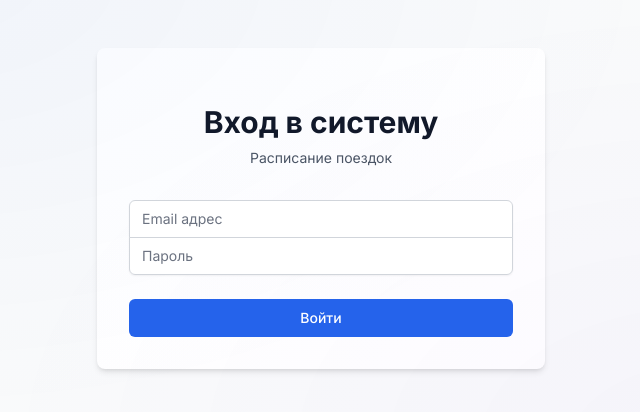
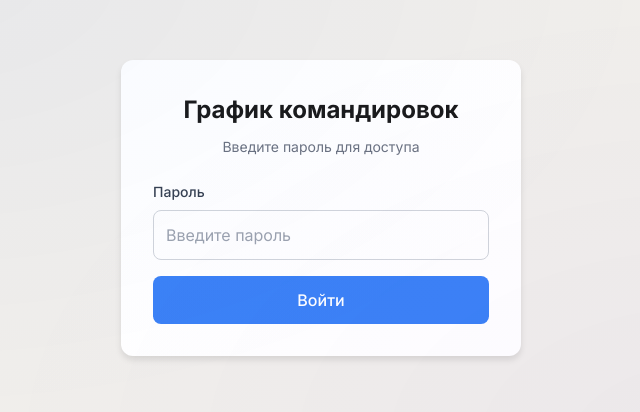
Before and after one commit to infolifemen/trip-schedule-app, a Next.js app: page /login in a window 1280 px wide. Shown: the part 192-604 px from the top of the page, without its empty margins (319-959 px from the left). Built offline with nearby package versions, Linux system fonts and the light colour scheme; no server answers.

Commit message:
feat: replace Basic Auth with client-side login page (#13)
* feat: replace Basic Auth with client-side auth and login page

* fix: update LogoutButton to use localStorage instead of Supabase

```diff
--- a/app/login/page.tsx
+++ b/app/login/page.tsx
@@ -1,112 +1,143 @@
 'use client'
 
-import { useState } from 'react'
-import { createClient } from '@/lib/supabase-browser'
+import { useState, useEffect } from 'react'
+import { useRouter } from 'next/navigation'
+
+// Простой пароль (можно изменить через env vars в Vercel)
+const SITE_PASSWORD = process.env.NEXT_PUBLIC_SITE_PASSWORD || 'grafik2026'
 
 export default function LoginPage() {
-  const [email, setEmail] = useState('')
   const [password, setPassword] = useState('')
+  const [error, setError] = useState<string | null>(null)
   const [loading, setLoading] = useState(false)
-  const [error, setError] = useState<string | null>(null)
+  const router = useRouter()
 
-  const supabase = createClient()
+  useEffect(() => {
+    // Проверяем, может уже авторизован
+    const isAuth = localStorage.getItem('trip_schedule_auth')
+    if (isAuth === 'true') {
+      router.push('/')
+    }
+  }, [router])
 
   const handleLogin = async (e: React.FormEvent) => {
     e.preventDefault()
     setLoading(true)
     setError(null)
 
-    try {
-      const { data, error } = await supabase.auth.signInWithPassword({
-        email,
-        password,
-      })
-
-      if (error) {
-        setError(error.message)
-      } else if (data.user) {
-        // Полная перезагрузка для надёжного редиректа
-        window.location.href = '/'
-      }
-    } catch (err) {
-      setError('Произошла ошибка при входе')
-    } finally {
+    // Простая проверка пароля
+    if (password === SITE_PASSWORD) {
+      localStorage.setItem('trip_schedule_auth', 'true')
+      router.push('/')
+    } else {
+      setError('Неверный пароль')
       setLoading(false)
     }
   }
 
   return (
-    <div className="min-h-screen flex items-center justify-center bg-gray-50">
-      <div className="max-w-md w-full space-y-8 p-8 bg-white rounded-lg shadow-md">
-        <div>
-          <h2 className="mt-6 text-center text-3xl font-extrabold text-gray-900">
-            Вход в систему
+    <div style={{
+      minHeight: '100vh',
+      display: 'flex',
+      alignItems: 'center',
+      justifyContent: 'center',
+      background: '#f0eeeb',
+      fontFamily: "'Inter', sans-serif"
+    }}>
+      <div style={{
+        maxWidth: '400px',
+        width: '100%',
+        padding: '32px',
+        background: 'white',
+        borderRadius: '12px',
+        boxShadow: '0 4px 6px rgba(0,0,0,0.1)'
+      }}>
+        <h2 style={{
+          fontSize: '24px',
+          fontWeight: 'bold',
+          textAlign: 'center',
+          marginBottom: '8px',
+          color: '#1a1a1a'
+        }}>
+          График командировок
         </h2>
-          <p className="mt-2 text-center text-sm text-gray-600">
-            Расписание поездок
+        <p style={{
+          fontSize: '14px',
+          textAlign: 'center',
+          marginBottom: '24px',
+          color: '#6b7280'
+        }}>
+          Введите пароль для доступа
         </p>
-        </div>
 
-        <form className="mt-8 space-y-6" onSubmit={handleLogin}>
-          <div className="rounded-md shadow-sm -space-y-px">
-            <div>
-              <label htmlFor="email-address" className="sr-only">
-                Email
-              </label>
-              <input
-                id="email-address"
-                name="email"
-                type="email"
-                autoComplete="email"
-                required
-                className="appearance-none rounded-none relative block w-full px-3 py-2 border border-gray-300 placeholder-gray-500 text-gray-900 rounded-t-md focus:outline-none focus:ring-blue-500 focus:border-blue-500 focus:z-10 sm:text-sm"
-                placeholder="Email адрес"
-                value={email}
-                onChange={(e) => setEmail(e.target.value)}
-              />
-            </div>
-            <div>
-              <label htmlFor="password" className="sr-only">
+        <form onSubmit={handleLogin}>
+          <div style={{ marginBottom: '16px' }}>
+            <label
+              htmlFor="password"
+              style={{
+                display: 'block',
+                fontSize: '14px',
+                fontWeight: '500',
+                marginBottom: '8px',
+                color: '#374151'
+              }}
+            >
               Пароль
             </label>
             <input
               id="password"
-                name="password"
               type="password"
-                autoComplete="current-password"
               required
-                className="appearance-none rounded-none relative block w-full px-3 py-2 border border-gray-300 placeholder-gray-500 text-gray-900 rounded-b-md focus:outline-none focus:ring-blue-500 focus:border-blue-500 focus:z-10 sm:text-sm"
-                placeholder="Пароль"
+              autoFocus
               value={password}
               onChange={(e) => setPassword(e.target.value)}
+              style={{
+                width: '100%',
+                padding: '12px',
+                fontSize: '16px',
+                border: '1px solid #d1d5db',
+                borderRadius: '8px',
+                outline: 'none',
+                boxSizing: 'border-box'
+              }}
+              placeholder="Введите пароль"
             />
-            </div>
           </div>
 
           {error && (
-            <div className="rounded-md bg-red-50 p-4">
-              <div className="flex">
-                <div className="ml-3">
-                  <h3 className="text-sm font-medium text-red-800">
-                    Ошибка входа
-                  </h3>
-                  <div className="mt-2 text-sm text-red-700">
+            <div style={{
+              padding: '12px',
+              background: '#fef2f2',
+              border: '1px solid #fecaca',
+              borderRadius: '8px',
+              marginBottom: '16px',
+              color: '#dc2626',
+              fontSize: '14px'
+            }}>
               {error}
-                  </div>
-                </div>
-              </div>
             </div>
           )}
 
-          <div>
           <button
             type="submit"
             disabled={loading}
-              className="group relative w-full flex justify-center py-2 px-4 border border-transparent text-sm font-medium rounded-md text-white bg-blue-600 hover:bg-blue-700 focus:outline-none focus:ring-2 focus:ring-offset-2 focus:ring-blue-500 disabled:opacity-50 disabled:cursor-not-allowed"
+            style={{
+              width: '100%',
+              padding: '12px',
+              fontSize: '16px',
+              fontWeight: '500',
+              background: loading ? '#9ca3af' : '#3b82f6',
+              color: 'white',
+              border: 'none',
+              borderRadius: '8px',
+              cursor: loading ? 'not-allowed' : 'pointer',
+              transition: 'background 0.2s'
+            }}
+            onMouseOver={(e) => !loading && (e.currentTarget.style.background = '#2563eb')}
+            onMouseOut={(e) => !loading && (e.currentTarget.style.background = '#3b82f6')}
           >
             {loading ? 'Вход...' : 'Войти'}
           </button>
-          </div>
         </form>
       </div>
     </div>
--- a/app/page.tsx
+++ b/app/page.tsx
@@ -1,6 +1,7 @@
 "use client";
 
 import { useState, useEffect, useMemo, useCallback } from "react";
+import { useRouter } from "next/navigation";
 import { Header } from "@/components/Header";
 import { FilterChips } from "@/components/FilterChips";
 import { Timeline } from "@/components/Timeline";
@@ -14,13 +15,27 @@ export default function Home() {
   const [data, setData] = useState<AppData>(SEED_DATA);
   const [loaded, setLoaded] = useState(false);
   const [loading, setLoading] = useState(true);
+  const [authChecking, setAuthChecking] = useState(true);
   const [selectedSpecialist, setSelectedSpecialist] = useState<string | null>(null);
   const [showAddModal, setShowAddModal] = useState(false);
   const [editingTrip, setEditingTrip] = useState<Trip | null>(null);
   const [viewingTrip, setViewingTrip] = useState<Trip | null>(null);
+  const router = useRouter();
+
+  // Проверка авторизации
+  useEffect(() => {
+    const isAuth = localStorage.getItem('trip_schedule_auth');
+    if (isAuth !== 'true') {
+      router.push('/login');
+    } else {
+      setAuthChecking(false);
+    }
+  }, [router]);
 
   // Загрузка из Supabase при монтировании
   useEffect(() => {
+    if (authChecking) return;
+
     loadData()
       .then((result) => {
         setData(result);
@@ -34,7 +49,7 @@ export default function Home() {
       .finally(() => {
         setLoading(false);
       });
-  }, []);
+  }, [authChecking]);
 
   // Фильтрованные командировки
   const filteredTrips = useMemo(() => {
@@ -128,7 +143,12 @@ export default function Home() {
     alert("Данные сброшены.");
   };
 
-  if (loading) {
+  const handleLogout = () => {
+    localStorage.removeItem('trip_schedule_auth');
+    router.push('/login');
+  };
+
+  if (authChecking || loading) {
     return (
       <div style={{ minHeight: "100vh", display: "flex", alignItems: "center", justifyContent: "center", background: "#f0eeeb" }}>
         <div style={{ color: "#5a5a72", fontFamily: "'Inter', sans-serif" }}>Загрузка...</div>
@@ -146,6 +166,7 @@ export default function Home() {
         onExport={handleExport}
         onImport={handleImport}
         onReset={handleReset}
+        onLogout={handleLogout}
         tripCount={data.trips.length}
         specialistCount={data.specialists.length}
       />
--- a/components/LogoutButton.tsx
+++ b/components/LogoutButton.tsx
@@ -1,21 +1,14 @@
 'use client'
 
 import { useRouter } from 'next/navigation'
-import { createClient } from '@/lib/supabase-browser'
 import { LogOut } from 'lucide-react'
 
 export default function LogoutButton() {
   const router = useRouter()
-  const supabase = createClient()
 
-  const handleLogout = async () => {
-    try {
-      await supabase.auth.signOut()
-      router.push('/login')
-      router.refresh()
-    } catch (error) {
-      console.error('Ошибка при выходе:', error)
-    }
+  const handleLogout = () => {
+    localStorage.removeItem('trip_schedule_auth')
+    router.push('/login')
   }
 
   return (
```
Also changed, not shown: middleware.ts (+3 -49 lines). Lines whose indentation alone changed are shown as unchanged.
